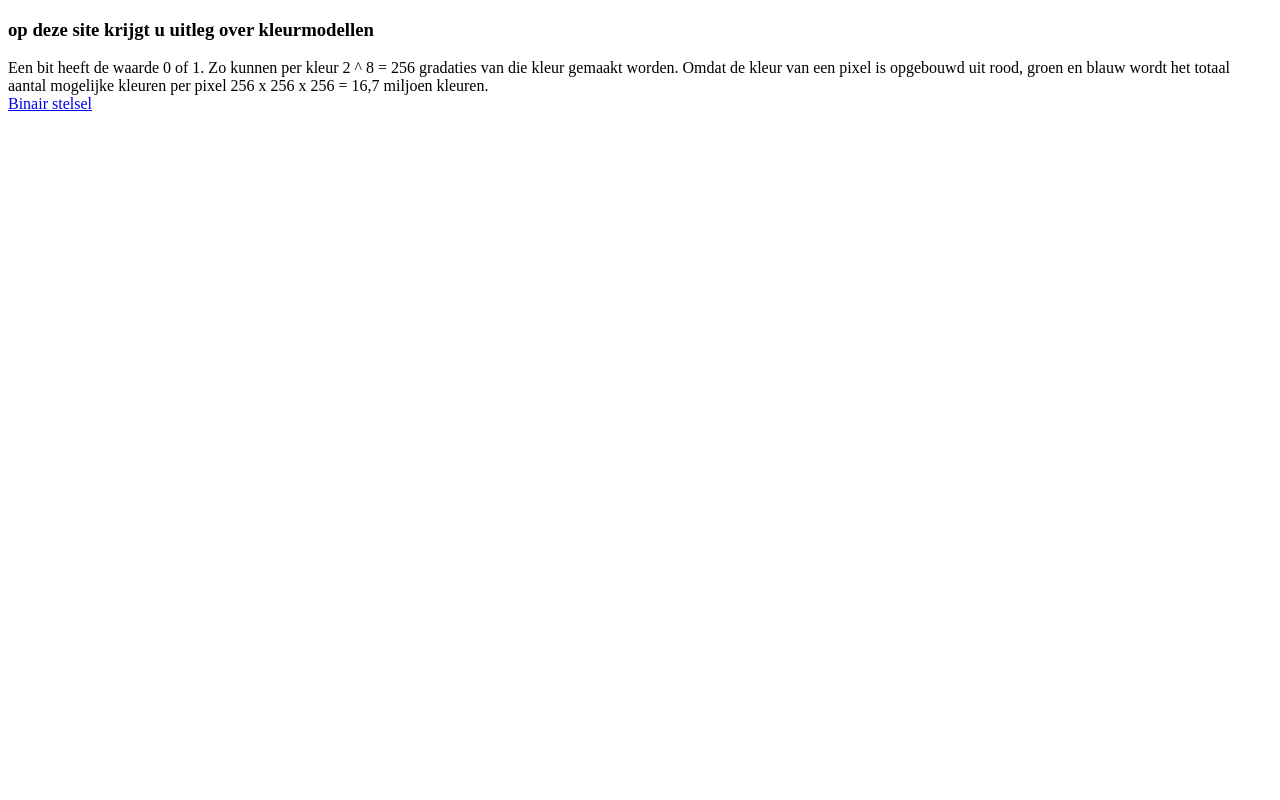
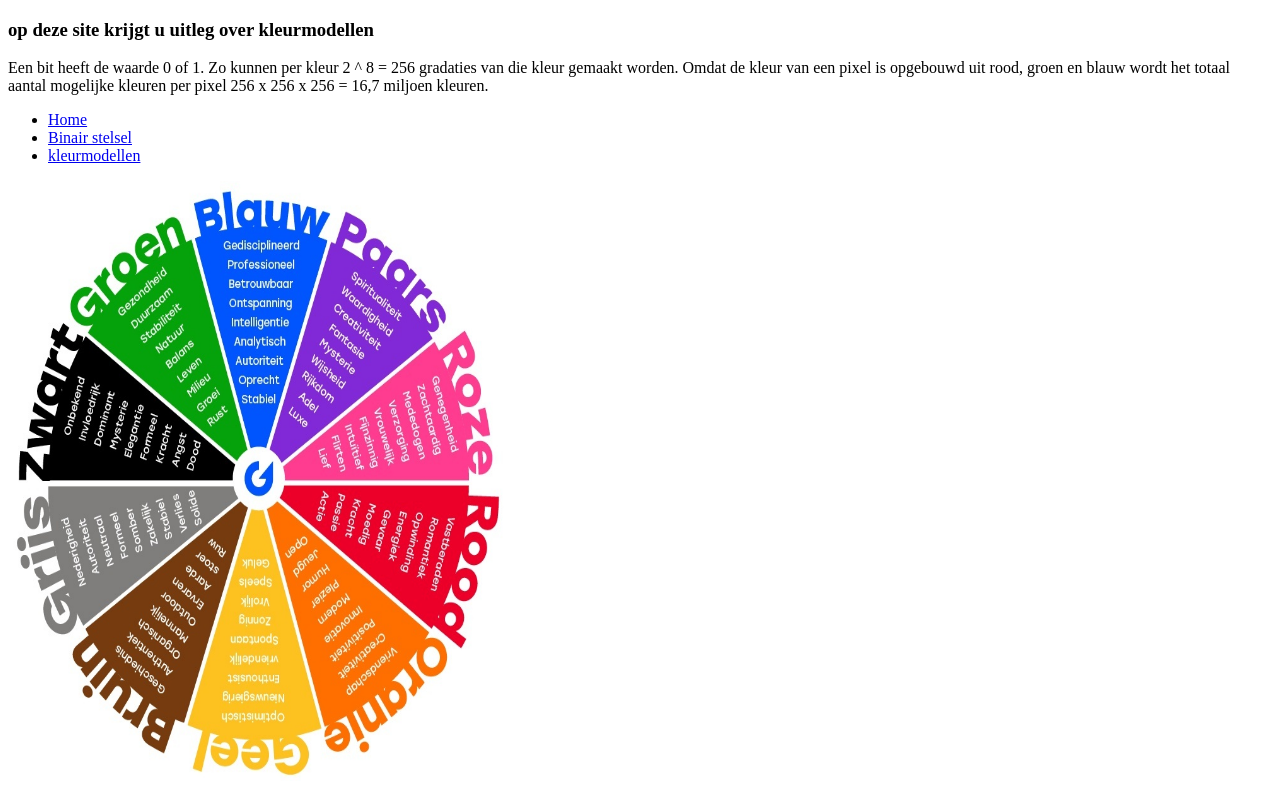
Before and after one commit to RivavRuiten/RivavRuiten.github.io, a plain HTML site: page kleurmodellen.html in a window 1280 px wide. Drawn offline with Linux system fonts and the light colour scheme.

Commit message:
verandering

```diff
--- a/kleurmodellen.html
+++ b/kleurmodellen.html
@@ -12,10 +12,13 @@
         Omdat de kleur van een pixel is opgebouwd uit rood, groen en blauw wordt
         het totaal aantal mogelijke kleuren per pixel 256 x 256 x 256 = 16,7 miljoen kleuren.
 
-       <br>
-       <a href="index.html"></a>
-       <a href="binairstelsel.html">Binair stelsel</a>
+        <ul>
+            <li><a href="index.html">Home</a></li>
+            <li><a href="binairstelsel.html">Binair stelsel</a></li>
+            <li><a href="kleurmodellen.html">kleurmodellen</a></li>
+        </ul>
 
 
+       <img src="Kleur.jpg" alt="kleurmodellen" width="500" height="600">
     </body>
 </html>
```
Also changed, not shown: binairstelsel.html (+5 -2 lines), index.html (+5 -4 lines).
